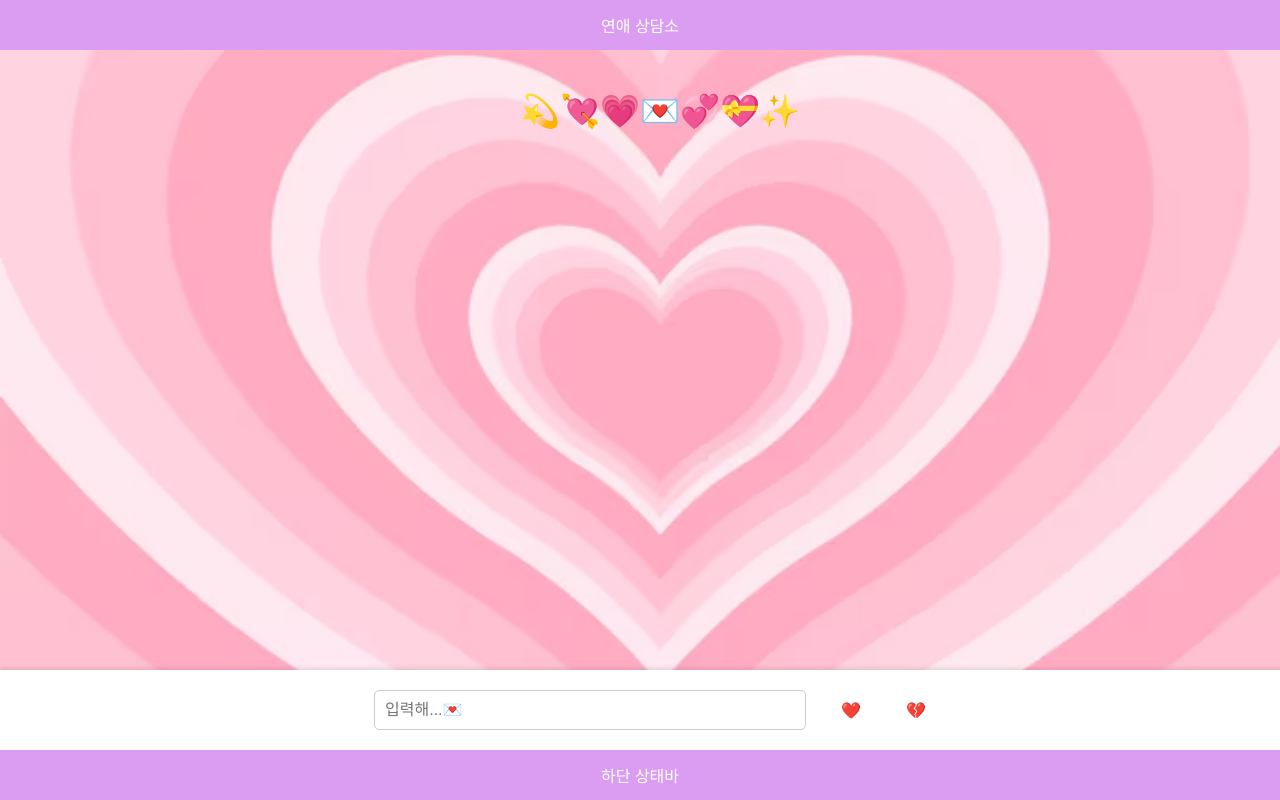
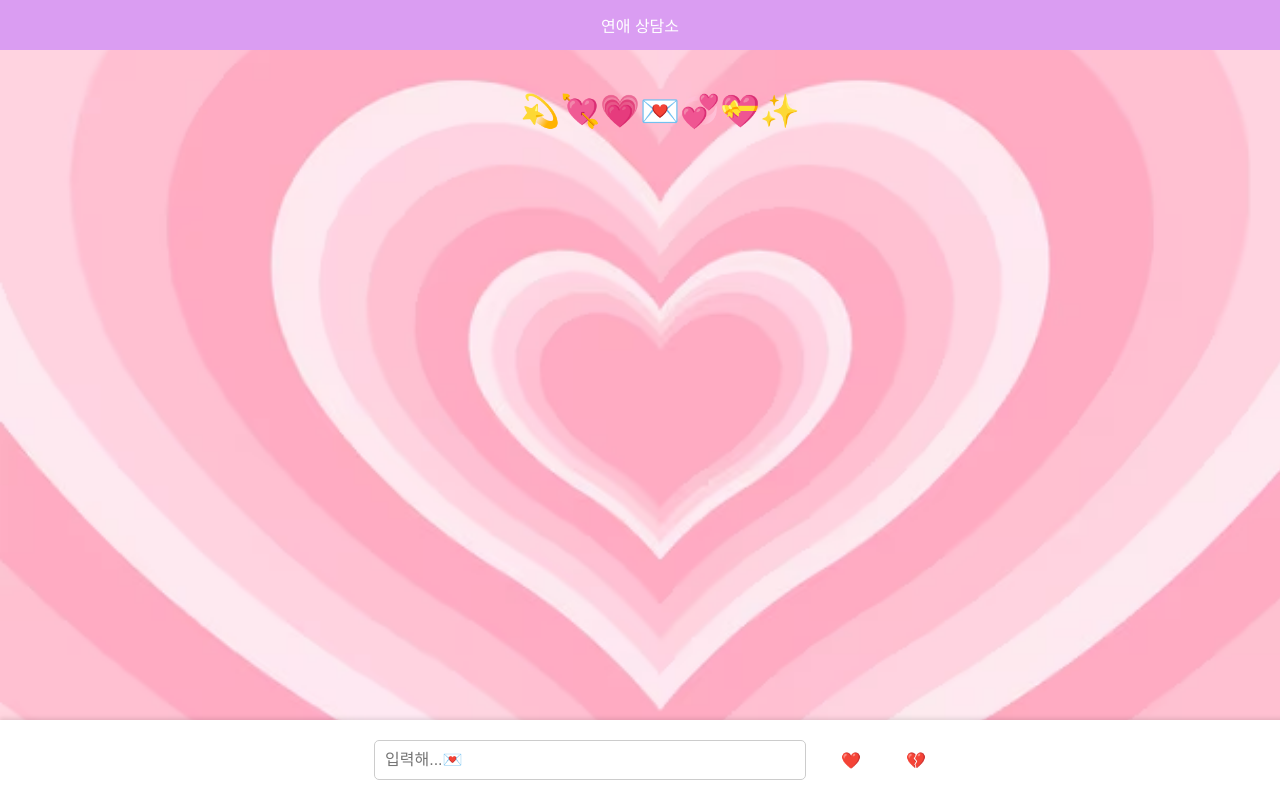
Before and after one commit to 8sheeta8/S-AI, a React (Create React App) app in the folder my-app/: page / in a window 1280 px wide. Shown: the top 800 px of the page. Built offline with nearby package versions, Linux system fonts and the light colour scheme.

Commit message:
add prompt

```diff
--- a/my-app/src/App.js
+++ b/my-app/src/App.js
@@ -157,7 +157,6 @@ function App() {
           💔
         </button>
       </div>
-      <div style={styles.statusBar}>하단 상태바</div>
     </div>
   );
 }
```
Also changed, not shown: my-app/public/prompt(mix).txt.
